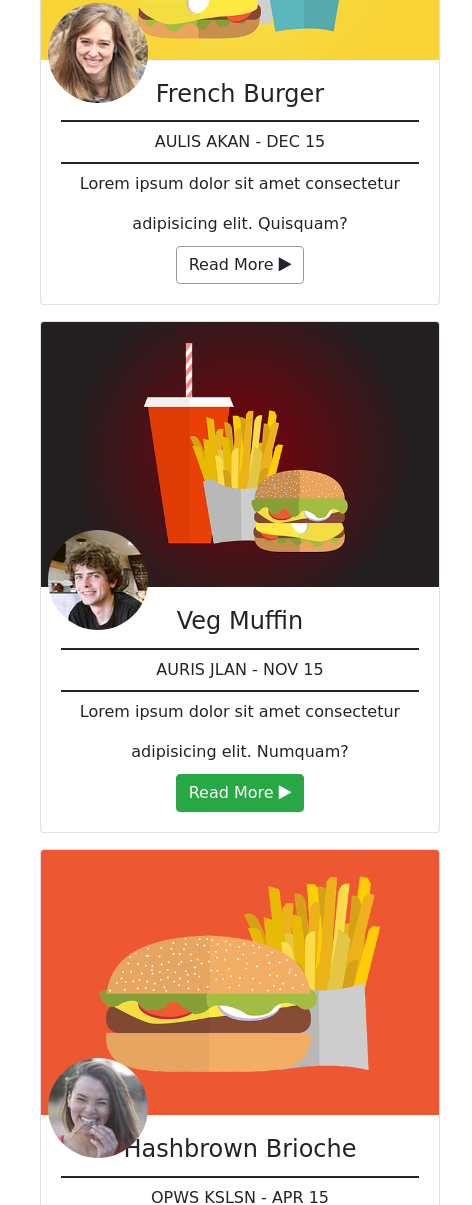
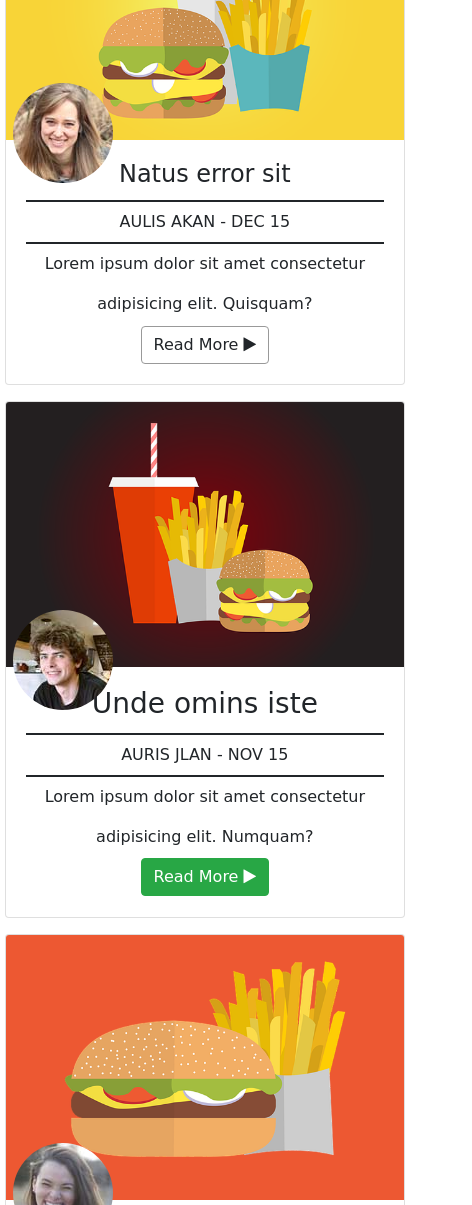
Before and after one commit to unbeatable-abayomi/TastyBurger, a plain HTML site: page index.html in a window 390 px wide. Shown: the part 5711-6916 px from the top of the page, 472 px wide, since content can reach past the window. Drawn offline with Linux system fonts and the light colour scheme; a web font is replaced by a local one.

Commit message:
madeBlogSessionLookBetter

```diff
--- a/css/custom.css
+++ b/css/custom.css
@@ -246,7 +246,9 @@ input{
    min-height: 550px;
     padding-top:2rem ;
     padding-bottom: 2rem;
-    margin: 2rem;
+    /* margin: 2rem; */
+    /* padding-left: 2rem; */
+
 }
 .Collection_Organic{
    min-height: 500px;
@@ -260,6 +262,7 @@ input{
 }
 .our_latest_blog{
     min-height: 750px;
+    margin-top: 5rem;
 }
 
 ol li a{
@@ -321,4 +324,21 @@ textarea{
 
     margin-left: 0rem;
 }
+
+
+.our_special{
+   min-height: 550px;
+   margin-left: -2rem;
 }
+.blogs_cards{
+    margin-right: 26rem;
+    /* padding-left:2.5rem ; */
+    /* padding-right: 2.5rem; */
+}
+.our_latest_blog{
+    margin-left: -2.2rem;
+}
+.our_latest_post_text{
+    margin-top: 9rem;
+}
+}
--- a/index.html
+++ b/index.html
@@ -294,12 +294,14 @@
 
 
 <!-- our Latest blog starts here -->
-<section class="contanier our_latest_blog">
+
 <center class="our_latest_post_text">
     <p class="text-center our_post_text">Posts</p>
     <h1 class="text-center">Our Latest <span class="red">Blog</span> </h1>
     <p class=" our_post_text_2">Lorem ipsum dolor sit amet consectetur adipisicing elit. jsksl aowms,;appIure exercitationem mollitia <br/>accusantium jsks dkdl sllss ksksks!</p>
 </center>
+<section class="contanier our_latest_blog">
+
 
 
 
@@ -313,7 +315,7 @@
                 <img class="card-img-top" src="./images/blog1.png" alt="Card image" style="width:100%">
                 <div class="card-body text-center">
                     <img class="client_pic_absolute" src="./images/te1.jpg" alt="pupli"/>
-                  <h4 class="card-title">French Burger</h4>
+                  <h4 class="card-title">Natus error sit</h4>
                   <hr class="line_thru" />AULIS AKAN - DEC 15 <hr class="line_thru" />
                   <p class="card-text">Lorem ipsum dolor sit amet consectetur adipisicing elit. Quisquam?</p>
                   <a href="#" class="btn btn-default">Read More <span class=" fa fa-play"></span></a>
@@ -325,7 +327,7 @@
                 <img class="card-img-top" src="./images/blog2.png" alt="Card image" style="width:100%">
                 <div class="card-body text-center">
                     <img class="client_pic_absolute" src="./images/te2.jpg" alt="pupli"/>
-                  <h4 class="card-title">Veg Muffin</h4>
+                  <h3 class="card-title">Unde omins iste</h3>
                   <hr class="line_thru"/>AURIS JLAN - NOV 15 <hr class="line_thru" />
                   <p class="card-text">Lorem ipsum dolor sit amet consectetur adipisicing elit. Numquam?</p>
 
@@ -339,7 +341,7 @@
                 <img class="card-img-top" src="./images/blog3.png" alt="Card image" style="width:100%">
                 <div class="card-body text-center">
                     <img class="client_pic_absolute" src="./images/te3.jpg" alt="pupli"/>
-                  <h4 class="card-title">Hashbrown Brioche</h4>
+                  <h3 class="card-title">Sed ut Riciatis</h3>
                   <hr class="line_thru"/>OPWS KSLSN - APR 15 <hr class="line_thru"/>
                   <p class="card-text">Lorem ipsum dolor sit amet, consectetur adipisicing elit. Fuga.</p>
                   <a href="#" class="btn btn-default">Read More <span class=" fa fa-play"></span></a>
@@ -351,6 +353,10 @@
 </section>
 
 <!-- our Latest blog end here -->
+
+
+
+
 <!-- different burgers starts -->
 <section class="container-fluid">
     <div class="row">
```
